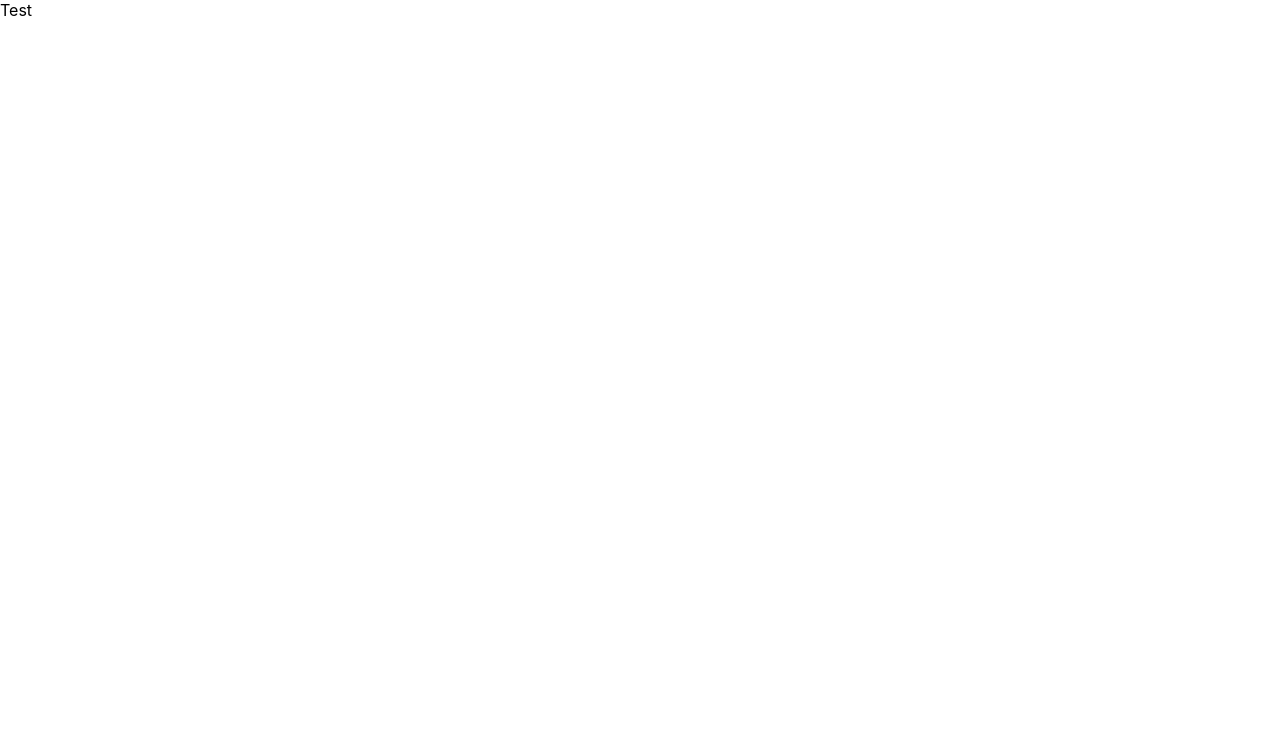
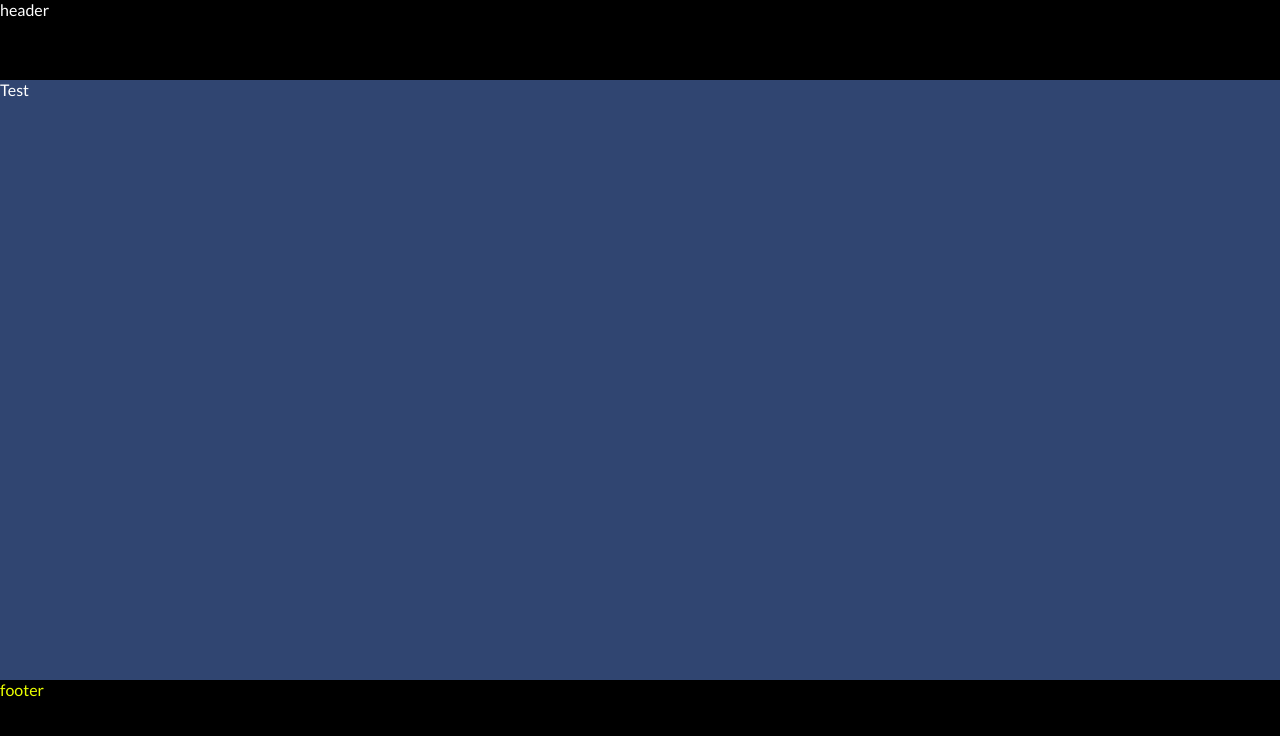
Before and after one commit to Stricker1990/softswiss-test-task, a React (Create React App) app: page / in a window 1280 px wide. Shown: the top 736 px of the page. Built offline with nearby package versions, Linux system fonts and the light colour scheme.

Commit message:
grid template

```diff
--- a/src/App.js
+++ b/src/App.js
@@ -2,12 +2,16 @@ import './App.scss';
 
 function App() {
   return (
-    <div>
+    <div className="container">
       <header>
+        header
       </header>
       <main>
         <test>Test</test>
       </main>
+      <footer>
+        footer
+      </footer>
     </div>
   );
 }
--- a/src/App.scss
+++ b/src/App.scss
@@ -7,3 +7,24 @@ $color-white: #FFFFFF;
 $font-lato: 'Lato', sans-serif;
 $font-weight-bold: 700;
 $font-weight-extra-bold: 800;
+
+.container {
+  display: grid;
+  height: 100vh;
+  grid-template-rows: 10vh 1fr 15vh;
+  font-family: $font-lato;
+  color: $color-white;
+}
+
+header {
+  background-color: $color-black;
+}
+
+main {
+  background-color: $color-blue;
+}
+
+footer {
+  background-color: $color-black;
+  color: $color-yellow;
+}
```
